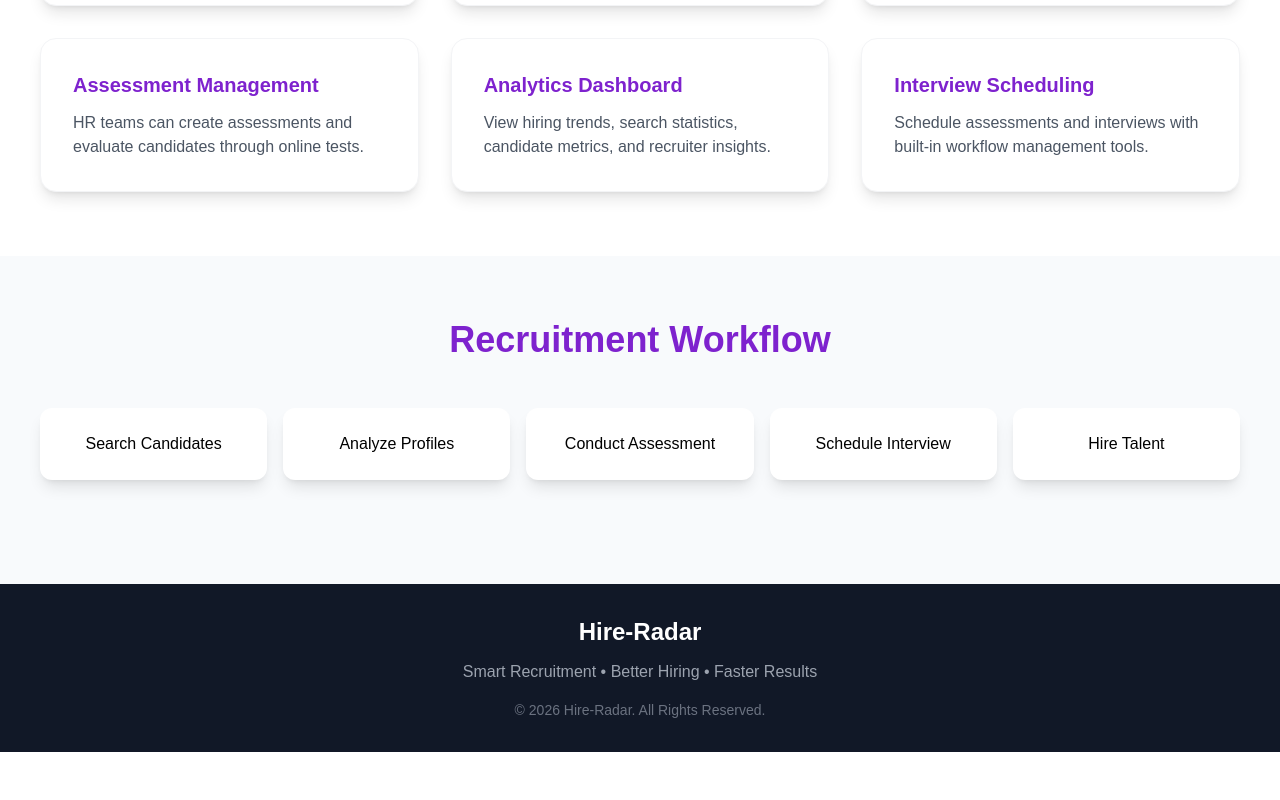
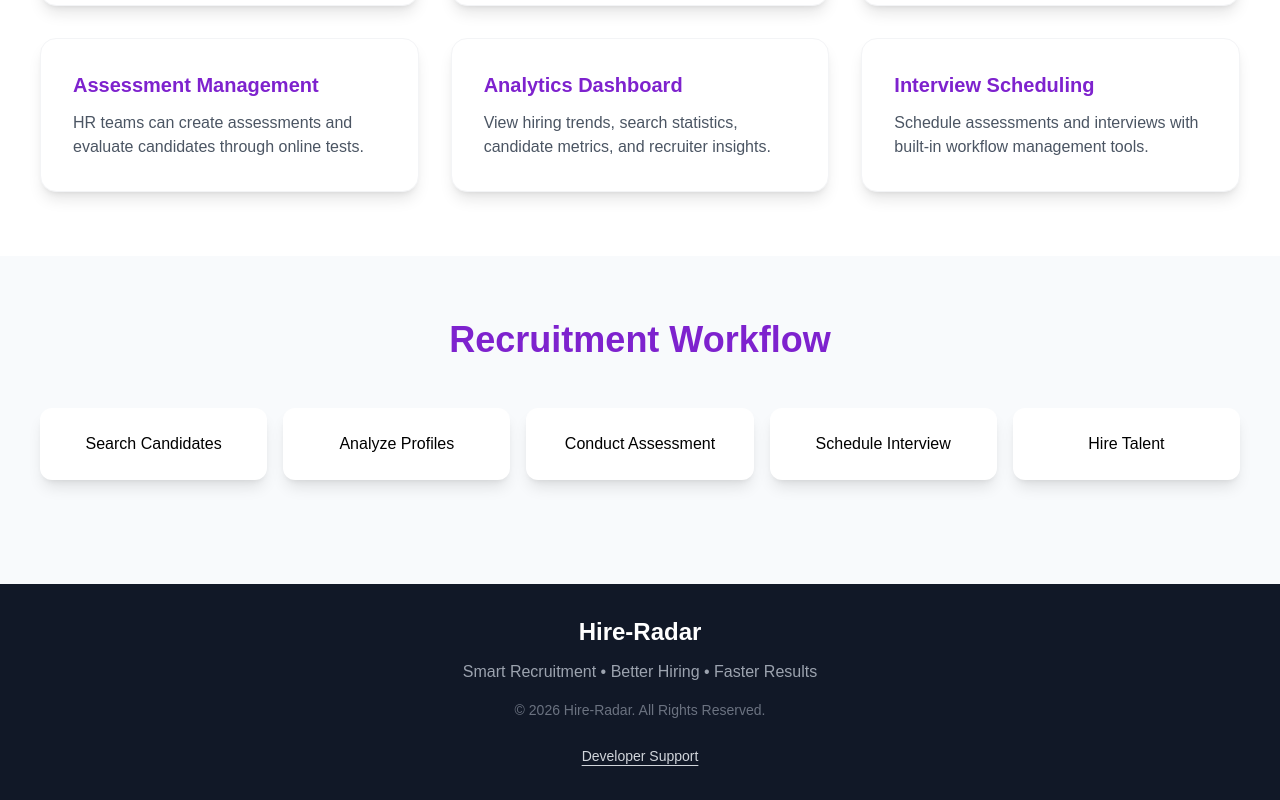
Before and after one commit to John-Divine-Mathew/Hire-Radar, a React app in the folder frontend/: page / in a window 1280 px wide. Shown: the part 1314-2114 px from the top of the page. Before the commit the page ends 2066 px from the top, so only its background shows below. Built offline with nearby package versions, Linux system fonts and the light colour scheme; the HTML template or start-up script is replaced by a standard one.

Commit message:
developer support was move to the footer

```diff
--- a/frontend/src/pages/Home.jsx
+++ b/frontend/src/pages/Home.jsx
@@ -205,6 +205,17 @@ const Home = () => {
             © 2026 Hire-Radar. All Rights Reserved.
           </p>
 
+          <div className="mt-6">
+
+  <button
+    onClick={() => setShowSupport(true)}
+    className="text-sm text-gray-300 hover:text-white underline underline-offset-4 transition"
+  >
+    Developer Support
+  </button>
+
+</div>
+
         </div>
 
       </footer>
```
